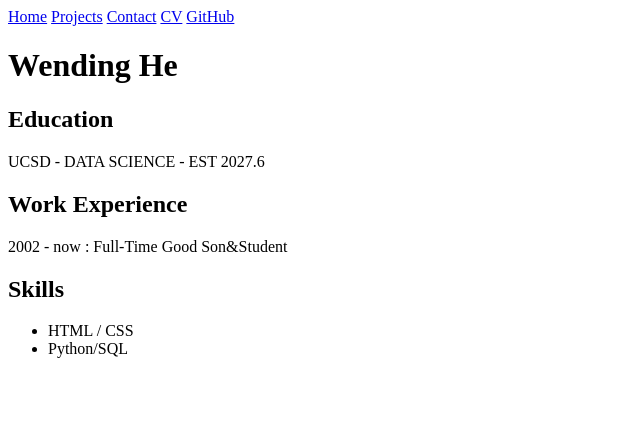
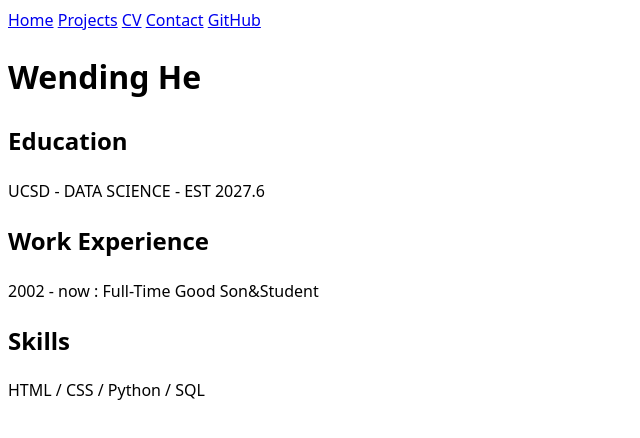
Before and after one commit to WENDINGHE0923/portfolio, a plain HTML site: page CV/index.html in a window 1280 px wide. Shown: the whole page, without its empty margins (0-640 px from the left). Drawn offline with Linux system fonts and the light colour scheme.

Commit message:
final change

```diff
--- a/CV/index.html
+++ b/CV/index.html
@@ -2,33 +2,32 @@
 <html>
 <head>
     <title>Wending's CV</title>
+    <link rel="stylesheet" href="../style.css">
 </head>
 <body>
     <nav>
-        <a href="/">Home</a>
-        <a href="/projects/">Projects</a>
-        <a href="/contact/">Contact</a>
-        <a href="/cv/">CV</a>
+        <a href="../">Home</a>
+        <a href="../projects/">Projects</a>
+        <a href="../CV/">CV</a>
+        <a href="../contact/">Contact</a>
         <a href="https://github.com/WENDINGHE0923" target="_blank">GitHub</a>
     </nav>
     <h1>Wending He</h1>
 
     <section>
         <h2>Education</h2>
-        <p>UCSD - DATA SCIENCE - EST 2027.6</p>
+        UCSD - DATA SCIENCE - EST 2027.6
     </section>
 
     <section>
         <h2>Work Experience</h2>
-        <p><time>2002</time> - now : Full-Time Good Son&Student</p>
+        <time>2002</time> - now : Full-Time Good Son&Student
     </section>
 
     <section>
         <h2>Skills</h2>
-        <ul>
-            <li>HTML / CSS</li>
-            <li>Python/SQL</li>
-        </ul>
+        HTML / CSS / Python / SQL
+
     </section>
 </body>
 </html>
```
Also changed, not shown: contact/index.html (+7 -6 lines), index.html (+4 -6 lines), projects/index.html (+5 -4 lines).
